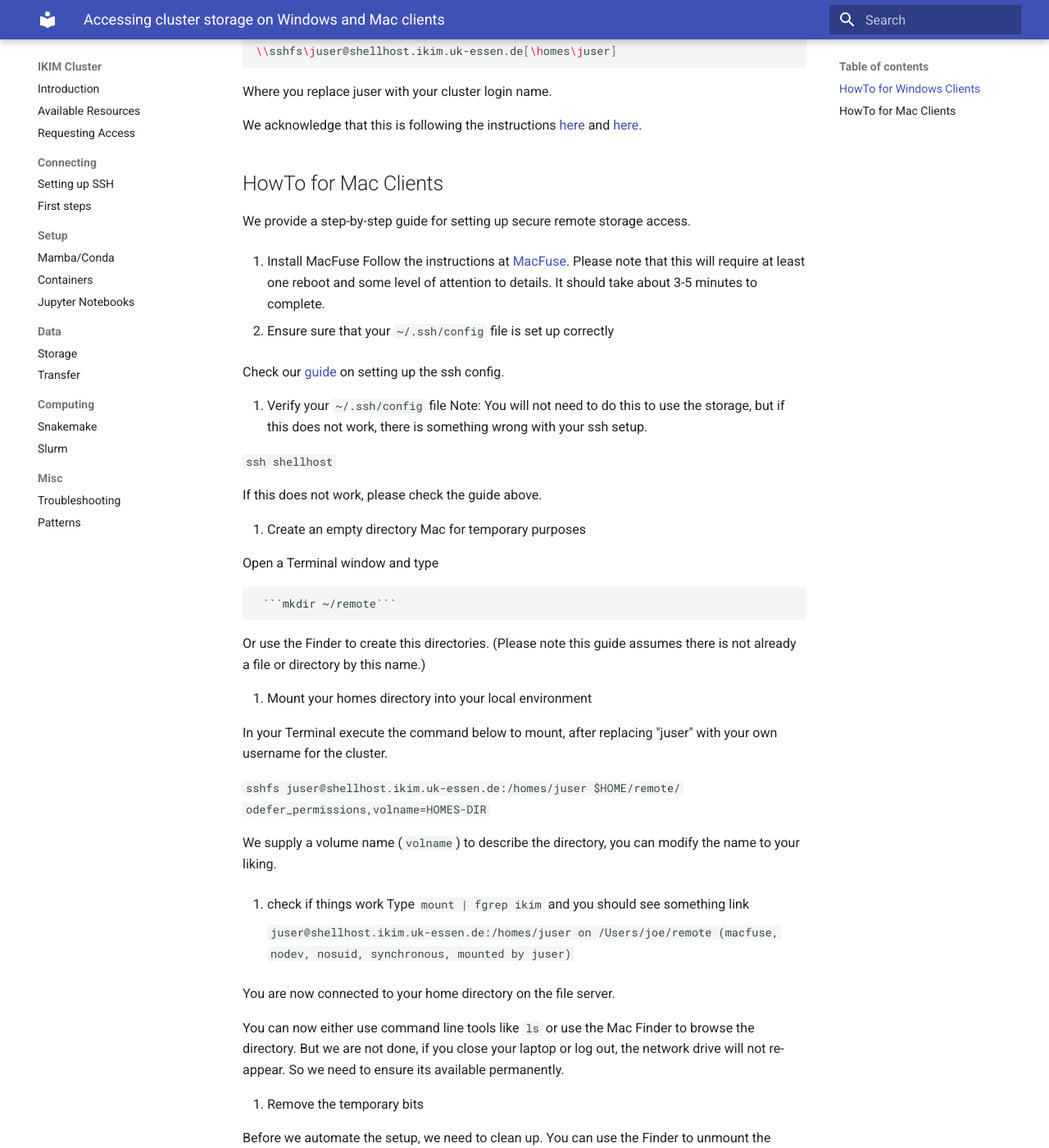
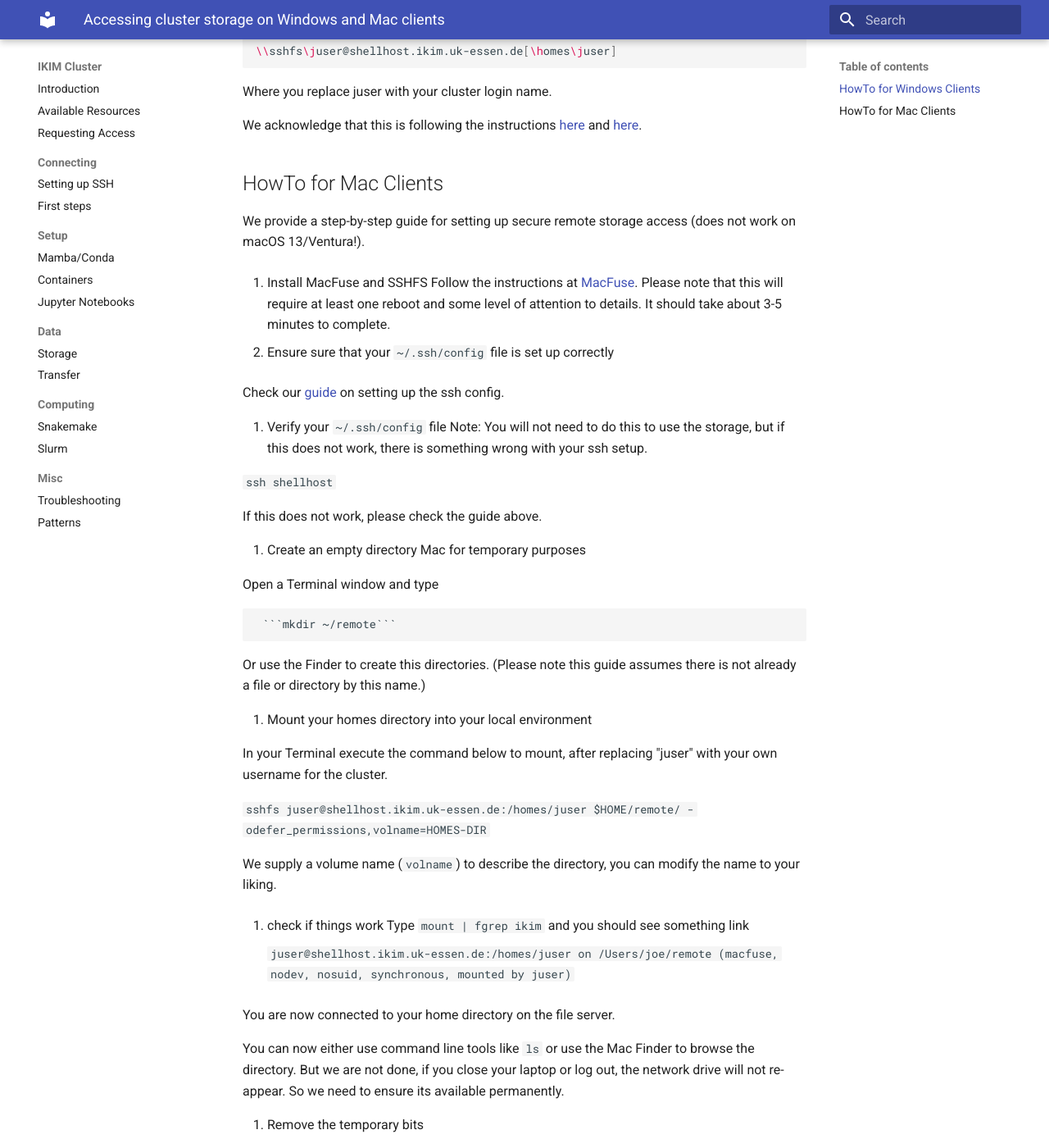
Before and after one commit to IKIM-Essen/ClusterDocs, an MkDocs documentation site: the page built from docs/accessing-storage.md, in a window 1280 px wide and 1400 px high, scrolled down 1425 px. Shown: the whole window at 82% size. Built offline with MkDocs 1.6.1 and Material for MkDocs 9.7.7, drawn with Linux system fonts in a browser that asks for light colours.

Commit message:
Update accessing-storage.md

````diff
--- a/docs/accessing-storage.md
+++ b/docs/accessing-storage.md
@@ -54,9 +54,9 @@ We acknowledge that this is following the instructions [here](https://github.com
 
 ## HowTo for Mac Clients
 
-We provide a step-by-step guide for setting up secure remote storage access.
+We provide a step-by-step guide for setting up secure remote storage access (does not work on macOS 13/Ventura!).
 
-1. Install MacFuse
+1. Install MacFuse and SSHFS
  Follow the instructions at [MacFuse](https://osxfuse.github.io). Please note that this will require at least one reboot and some level of  attention to details. It should take about 3-5 minutes to complete.
 
 2. Ensure sure that your `~/.ssh/config` file is set up correctly
@@ -84,7 +84,7 @@ something wrong with your ssh setup.
 In your Terminal execute the command below to mount, after replacing "juser" with your own username for the cluster.
 
    ```sshfs juser@shellhost.ikim.uk-essen.de:/homes/juser $HOME/remote/
-    odefer_permissions,volname=HOMES-DIR```
+    -odefer_permissions,volname=HOMES-DIR```
 
 We supply a volume name (`volname`) to describe the directory, you can modify the name to your liking.
 
````
